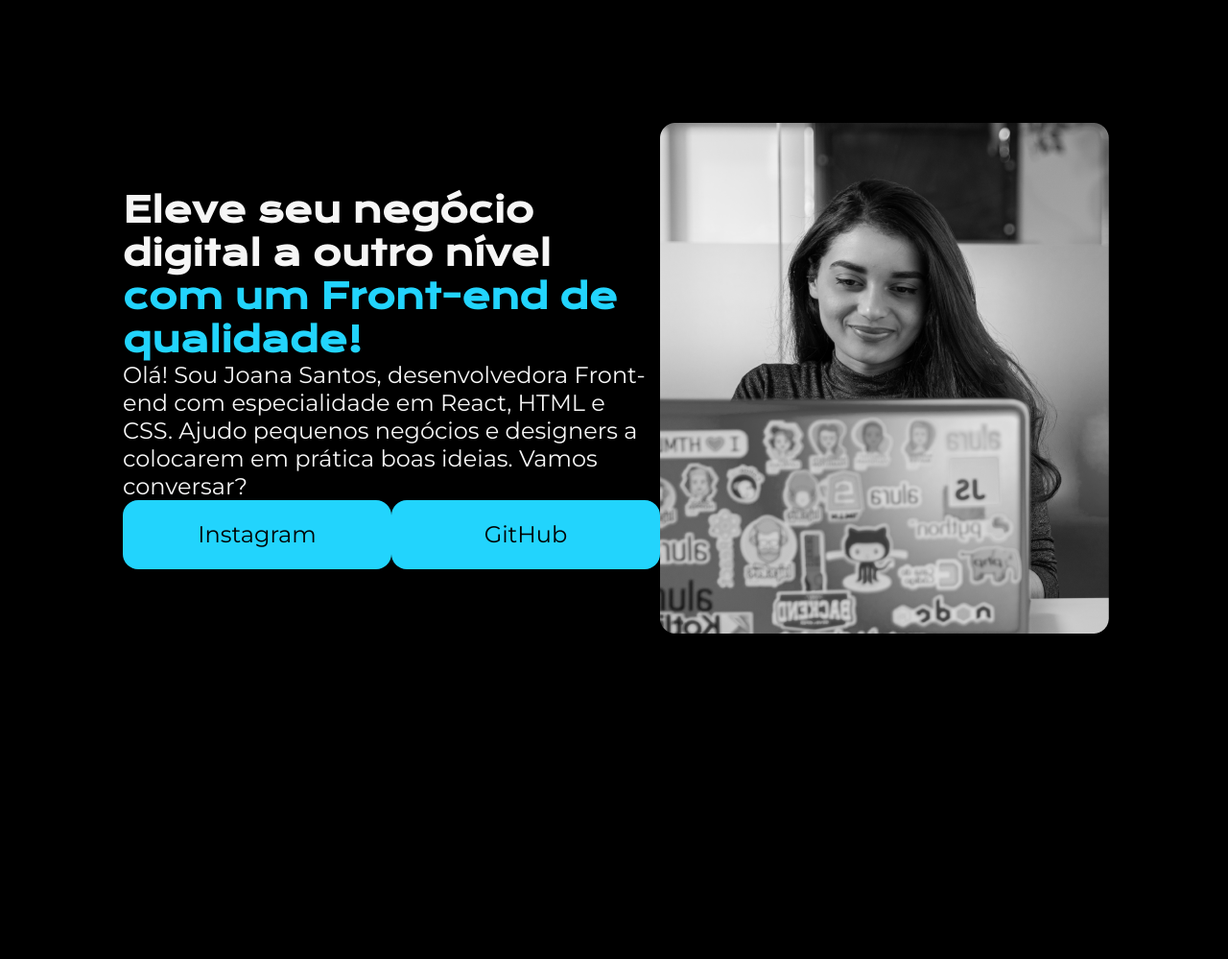
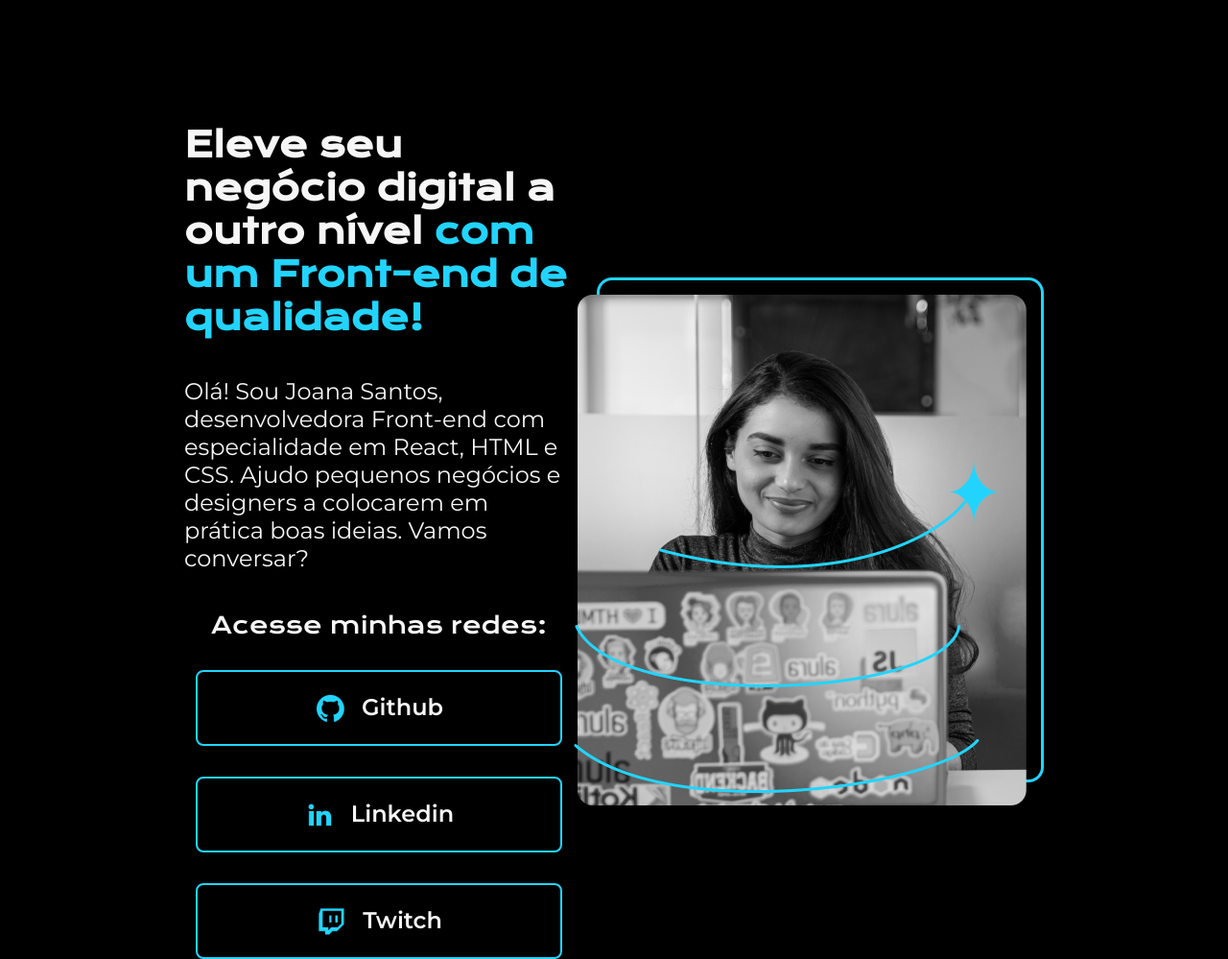
Before and after one commit to luana-lima23/Portifolio, a plain HTML site: page index.html in a window 1280 px wide. Shown: the whole page at 96% size. Before the commit the page ends 928 px from the top, so only its background shows below. Drawn offline with nearby package versions, Linux system fonts and the light colour scheme.

Commit message:
Add files via upload

```diff
--- a/index.html
+++ b/index.html
@@ -16,11 +16,22 @@
             HTML e CSS. Ajudo pequenos negócios e designers a colocarem em prática boas
             ideias. Vamos conversar?</p>
             <div class="apresentacao__links">
-                <a class="apresentacao__links__link" href="https://www.instagram.com/">Instagram</a>
-                <a class="apresentacao__links__link" href="https://github.com/">GitHub</a>
+                <h2 class="apresentacao__links__subtitulo">Acesse minhas redes:</h2>
+                <a class="apresentacao__links__link" href="https://github.com/">
+                    <img src="./assets/github.png" >
+                    Github
+                </a>
+                <a class="apresentacao__links__link" href="https://www.linkedin.com/">
+                    <img src="./assets/linkedin.png" >
+                    Linkedin
+                </a>
+                <a class="apresentacao__links__link" href="https://www.twitch.tv/">
+                    <img src="./assets/twitch.png" >
+                    Twitch
+                </a>
             </div>
         </section>
-    <img src="foto.png" alt="foto da desenvolvedora">
+    <img src="./assets/Imagem.png" alt="foto da desenvolvedora">
 
     </main>
     <footer></footer>
--- a/style.css
+++ b/style.css
@@ -18,7 +18,7 @@ body {
 }
 
 .apresentacao {
-    margin: 10%;
+    margin: 10% 15%;
     display: flex;
     align-items: center;
     justify-content: space-between;
@@ -26,6 +26,9 @@ body {
 
 .apresentacao__conteudo {
     width: 615px;
+    display: flex;
+    flex-direction: column;
+    gap: 40px;
 }
 
 .apresentacao__conteudo__titulo {
@@ -40,17 +43,36 @@ body {
 
 .apresentacao__links {
     display: flex;
+    flex-direction: column;
     justify-content: space-between;
+    align-items: center;
+    gap: 32px;
+}
+
+.apresentacao__links__subtitulo {
+    font-family: 'Krona One', 'san-serif';
+    font-weight: 400;
+    font-size: 24px;
 }
 
 .apresentacao__links__link {
-    background-color: #22D4FD;
-    width: 280px;
+    display: flex;
+    justify-content: center;
+    gap: 16px;
+    border: 2px solid #22D4FD;
+    width: 378px;
     text-align: center;
-    border-radius: 16px;
+    border-radius: 8px;
     font-size: 24px;
+    font-weight: 600;
     padding: 21.5px 0;
     text-decoration: none;
-    color: #000000;
+    color: #F6F6F6;
     font-family: 'Montserrat', sans-serif;
+
 }
+
+.apresentacao__links__link:hover {
+    background-color: #272727;
+    padding: 3%;
+}
```
Also changed, not shown: assets/Imagem.png (added), assets/github.png (added), assets/html.png (added), assets/instagram.png (added), assets/linkedin.png (added), assets/twitch.png (added), assets/twitter.png (added).
